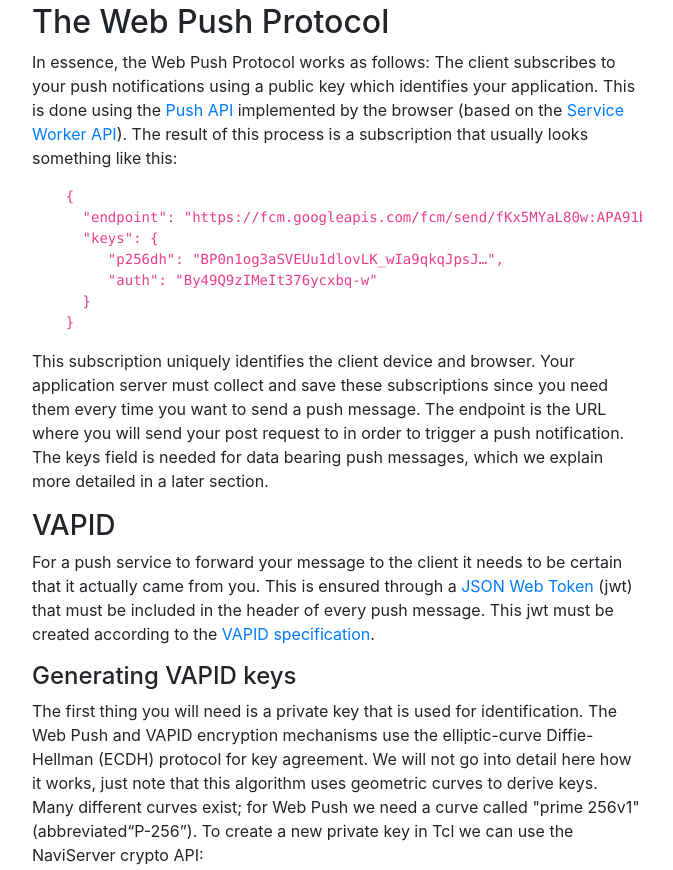
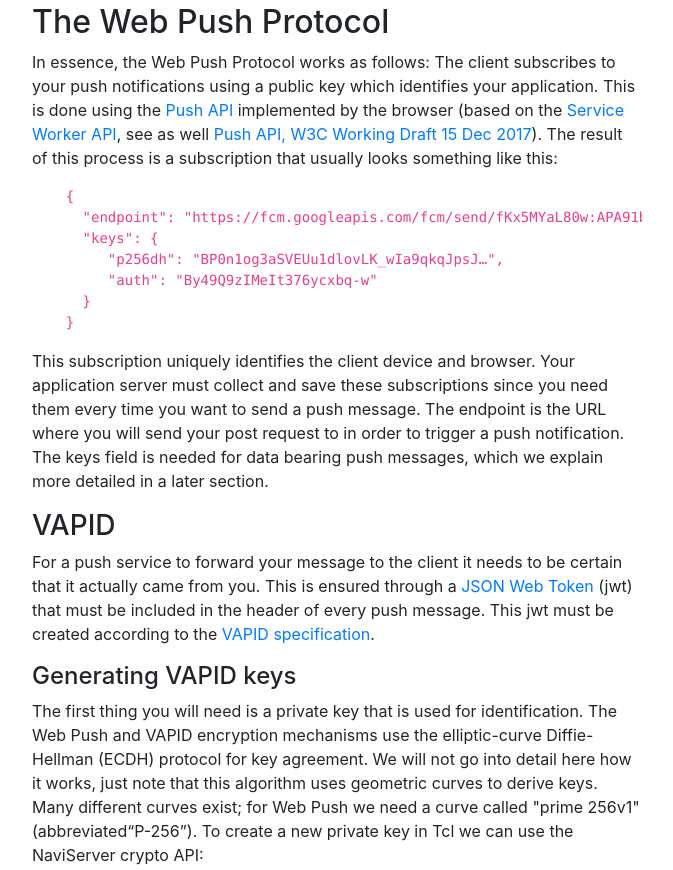
Before and after one commit to naviserver-project/nswebpush, a plain HTML site: page Report.html in a window 1280 px wide. Shown: the part 1157-2027 px from the top of the page, without its empty margins (303-976 px from the left). Drawn offline with nearby package versions, Linux system fonts and the light colour scheme.

Commit message:
add W3C draft for Web Push

```diff
--- a/Report.html
+++ b/Report.html
@@ -38,7 +38,7 @@ pre {color: #e83e8c;}
     <li> Browsers implement a <b>push service</b> which is responsible for delivering a push message to the correct client. </li>
     </ul>
     <h2>The Web Push Protocol</h2>
-    In essence, the Web Push Protocol works as follows: The client subscribes to your push notifications using a public key which identifies your application. This is done using the <a href=https://developer.mozilla.org/en-US/docs/Web/API/Push_API>Push API</a> implemented by the browser (based on the <a href=https://developer.mozilla.org/de/docs/Web/API/Service_Worker_API>Service Worker API</a>). The result of this process is a subscription that usually looks something like this:
+    In essence, the Web Push Protocol works as follows: The client subscribes to your push notifications using a public key which identifies your application. This is done using the <a href=https://developer.mozilla.org/en-US/docs/Web/API/Push_API>Push API</a> implemented by the browser (based on the <a href=https://developer.mozilla.org/de/docs/Web/API/Service_Worker_API>Service Worker API</a>, see as well <a href="https://www.w3.org/TR/push-api/">Push API, W3C Working Draft 15 Dec 2017</a>). The result of this process is a subscription that usually looks something like this:
     <p><pre>
     {
       "endpoint": "https://fcm.googleapis.com/fcm/send/fKx5MYaL80w:APA91bF3ssm...",
@@ -285,10 +285,13 @@ pre {color: #e83e8c;}
 
 <h2>References</h2>
 <ul>
+  <li>W3C: <a href="https://www.w3.org/TR/push-api/">Push API, W3C Working Draft 15 Dec 2017</a>
   <li>RFC 8030: <a href="https://tools.ietf.org/html/rfc8030">Generic Event Delivery Using HTTP Push</a>
   <li>RFC 8291: <a href="https://tools.ietf.org/html/rfc8291">Message Encryption for Web Push</a>
   <li>RFC 5288: <a href="https://tools.ietf.org/html/rfc5288">AES Galois Counter Mode (GCM) Cipher Suites for TLS</a>
   <li>RFC 8188: <a href="https://tools.ietf.org/html/rfc8188">Encrypted Content-Encoding for HTTP</a>
+  <li>Mozilla: <a href=https://developer.mozilla.org/en-US/docs/Web/API/Push_API>Push API</a>
+  <li>Mozilla: <a href=https://developer.mozilla.org/de/docs/Web/API/Service_Worker_API>Service Worker API</a>
 </ul>
   </div>
   </body>
```
